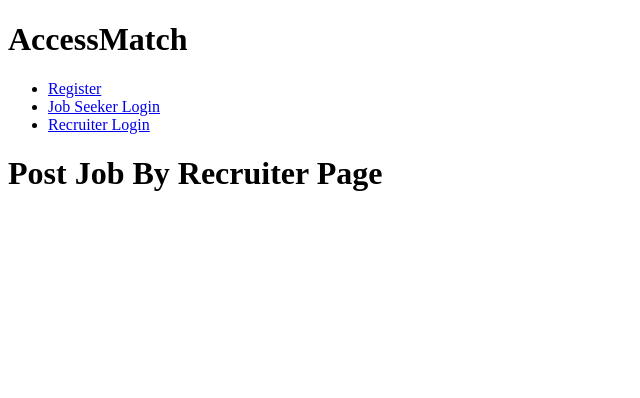
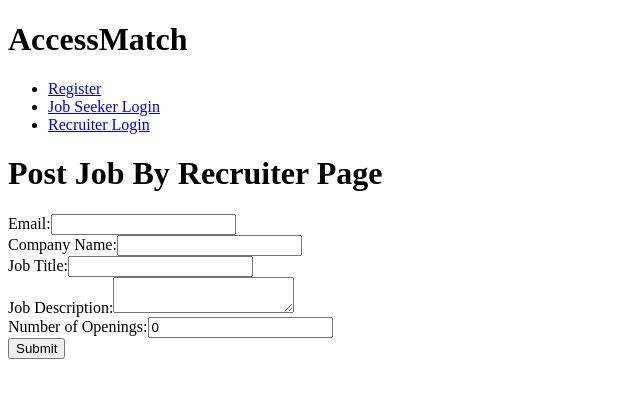
Before and after one commit to SrideviS-14/AccessMatch, a React (Vite) app in the folder Frontend/: page /postJobByRecruiter in a window 1280 px wide. Shown: the top 398 px of the page, without its empty margins (0-640 px from the left). Built offline with nearby package versions, Linux system fonts and the light colour scheme.

Commit message:
job posting update

```diff
--- a/Frontend/src/components/PostJob/PostJobByRecruiter.jsx
+++ b/Frontend/src/components/PostJob/PostJobByRecruiter.jsx
@@ -1,11 +1,88 @@
-import React from 'react'
+import React, { useState } from 'react';
+import axios from 'axios';
 
 function PostJobByRecruiter() {
+  const [formData, setFormData] = useState({
+    email: '',
+    companyName: '',
+    jobTitle: '',
+    jobDescription: '',
+    numberOfOpenings: 0
+  });
+
+  const handleChange = (e) => {
+    setFormData({ ...formData, [e.target.name]: e.target.value });
+  };
+
+  const handleSubmit = async (e) => {
+    e.preventDefault();
+    try {
+      const response = await axios.post('http://localhost:3001/jobOpening/add', formData);
+      console.log(response.data);
+      // Handle success or error messages
+    } catch (error) {
+      console.error('Error:', error);
+      // Handle error
+    }
+  };
+
   return (
     <>
-    <h1>Post Job By Recruiter Page</h1>
+      <h1>Post Job By Recruiter Page</h1>
+      <form onSubmit={handleSubmit}>
+        <div>
+          <label>Email:</label>
+          <input
+            type="email"
+            name="email"
+            value={formData.email}
+            onChange={handleChange}
+            required
+          />
+        </div>
+        <div>
+          <label>Company Name:</label>
+          <input
+            type="text"
+            name="companyName"
+            value={formData.companyName}
+            onChange={handleChange}
+            required
+          />
+        </div>
+        <div>
+          <label>Job Title:</label>
+          <input
+            type="text"
+            name="jobTitle"
+            value={formData.jobTitle}
+            onChange={handleChange}
+            required
+          />
+        </div>
+        <div>
+          <label>Job Description:</label>
+          <textarea
+            name="jobDescription"
+            value={formData.jobDescription}
+            onChange={handleChange}
+            required
+          />
+        </div>
+        <div>
+          <label>Number of Openings:</label>
+          <input
+            type="number"
+            name="numberOfOpenings"
+            value={formData.numberOfOpenings}
+            onChange={handleChange}
+            required
+          />
+        </div>
+        <button type="submit">Submit</button>
+      </form>
     </>
-  )
+  );
 }
 
-export default PostJobByRecruiter
+export default PostJobByRecruiter;
```
Also changed, not shown: 2 other files (tests, documents, lock files or other folders).
